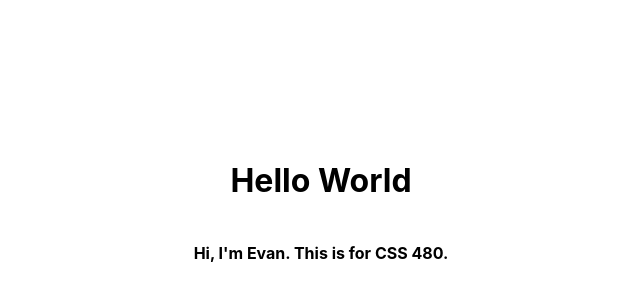
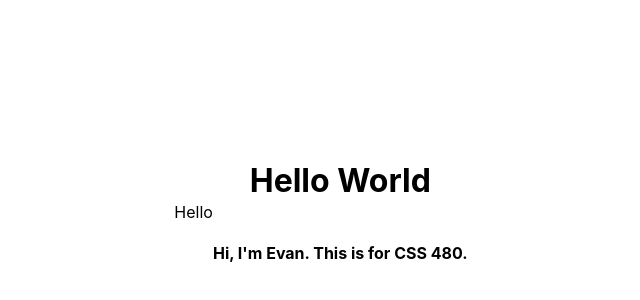
Before and after one commit to jinevang/hello-world, a React (Create React App) app: page / in a window 1280 px wide. Shown: the part 188-488 px from the top of the page, without its empty margins (319-959 px from the left). Built offline with nearby package versions, Linux system fonts and the light colour scheme.

Commit message:
add some stuff

```diff
--- a/package.json
+++ b/package.json
@@ -19,6 +19,7 @@
     "predeploy" : "npm run build",
     "deploy" : "gh-pages -d build"
   },
+  "homepage": "jinevang.github.io/hello-world",
   "eslintConfig": {
     "extends": [
       "react-app",
--- a/src/App.js
+++ b/src/App.js
@@ -5,6 +5,7 @@ import IndexPage from './indexpage.tsx';
 function App() {
   return (
     <div className="App">
+      Hello
       <IndexPage/>
     </div>
   );
```
